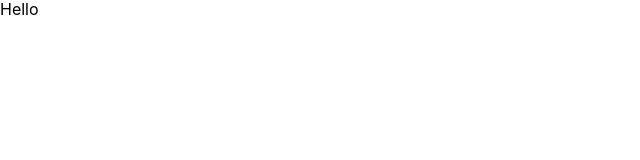
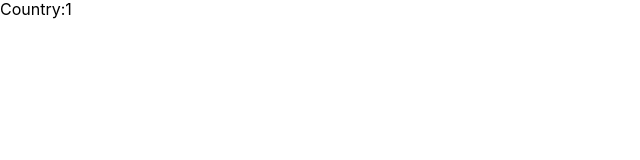
Before and after one commit to aliuwd927/rest-countries-api, a React (Create React App) app: page /country_details/1 in a window 1280 px wide. Shown: the top 160 px of the page, without its empty margins (0-640 px from the left). Built offline with nearby package versions, Linux system fonts and the light colour scheme.

Commit message:
figured out useParams

```diff
--- a/src/components/country_details/countryDetails.tsx
+++ b/src/components/country_details/countryDetails.tsx
@@ -1,14 +1,9 @@
-import { Outlet } from "react-router-dom";
-
+import { useParams } from "react-router-dom";
 export default function CountryDetails() {
   //const countryClicked = useParams(); => This will return obj w/ KeyPair:Values
   //use Fetch API => Take value from countryCLick Obj
   //Render country items based off the Fetch API
+  const { nameOfCountry } = useParams();
 
-  return (
-    <div>
-      Hello
-      <Outlet />
-    </div>
-  );
+  return <div>Country:{nameOfCountry}</div>;
 }
```
